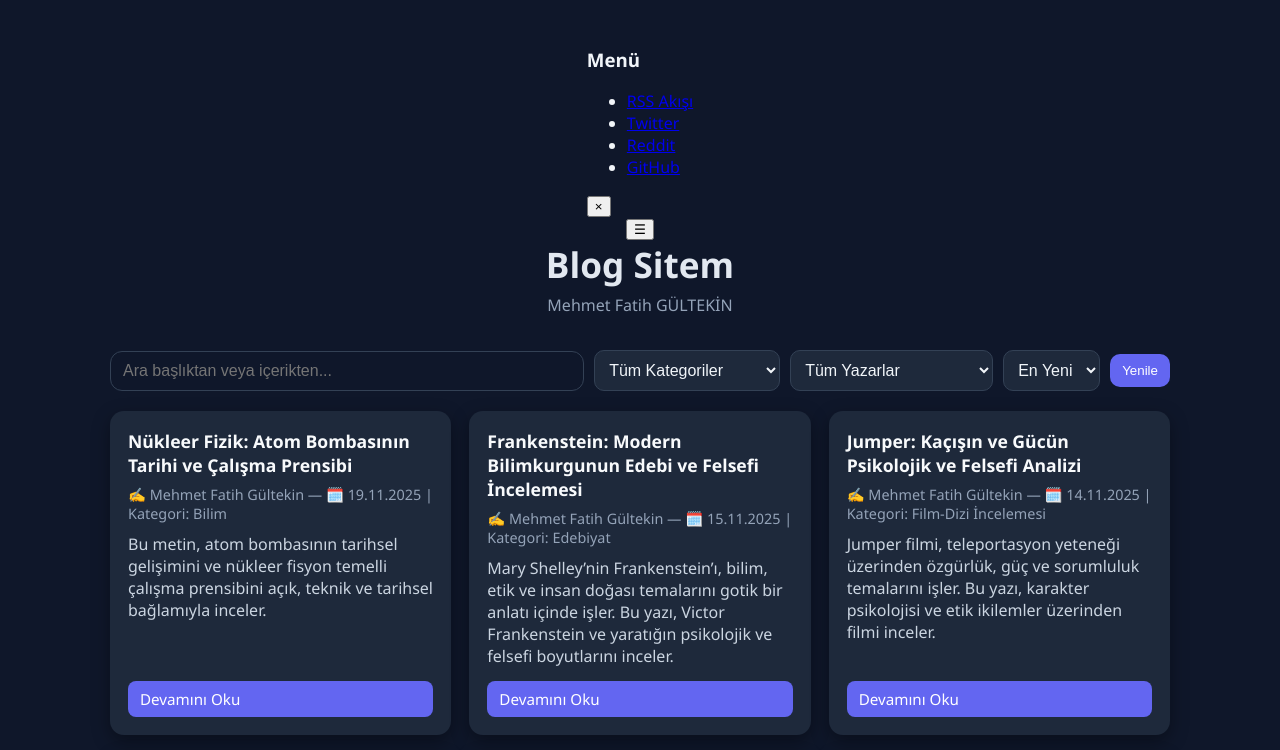
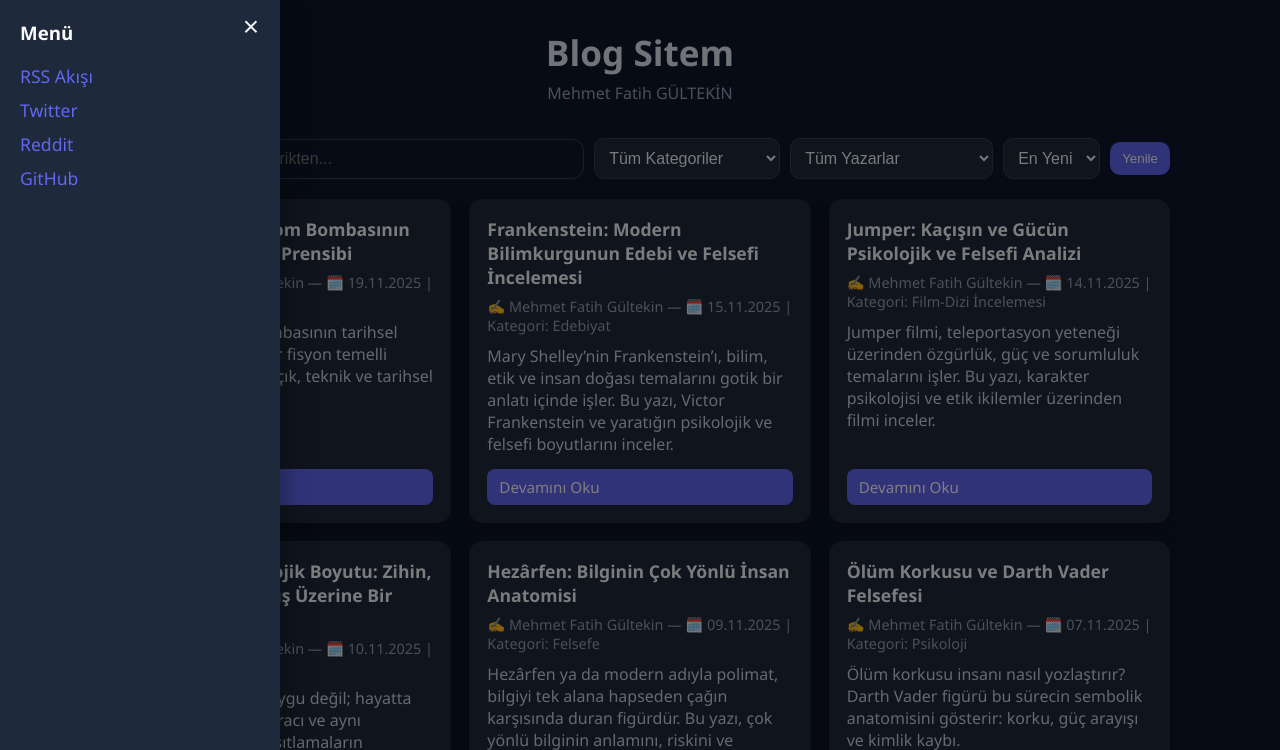
Before and after one commit to Lifantel/Blog, a plain HTML site: page index.html in a window 1280 px wide. Both pictures are taken after a click on the button "Menüyü aç". Shown: the top 750 px of the page. Drawn offline with Linux system fonts and the light colour scheme.

Commit message:
Add files via upload

```diff
--- a/script.js
+++ b/script.js
@@ -5,6 +5,13 @@ const categoryEl = document.getElementById('category');
 const authorEl = document.getElementById('author');
 const sortEl = document.getElementById('sort');
 const refreshBtn = document.getElementById('refreshBtn');
+
+// --- YAN PANEL İÇİN YENİ EKLENEN SEÇİCİLER ---
+const menuToggleBtn = document.getElementById('menu-toggle');
+const closeMenuBtn = document.getElementById('close-menu');
+const sidebar = document.getElementById('sidebar');
+const overlay = document.getElementById('overlay');
+// --- EKLENTİ SONU ---
 
 let allBlogs = [];
 let activeAuthor = '';
@@ -76,6 +83,19 @@ function escapeHtml(str) {
     .replace(/'/g, '&#039;');
 }
 
+// --- YAN PANEL İÇİN YENİ EKLENEN FONKSİYONLAR ---
+function openSidebar() {
+  if (sidebar) sidebar.classList.add('open');
+  if (overlay) overlay.classList.add('open');
+}
+
+function closeSidebar() {
+  if (sidebar) sidebar.classList.remove('open');
+  if (overlay) overlay.classList.remove('open');
+}
+// --- EKLENTİ SONU ---
+
+
 async function init() {
   try {
     const blogs = await fetchBlogs();
@@ -112,7 +132,7 @@ async function init() {
     // İlk render
     renderCards(allBlogs, '');
 
-    // Eventler
+    // Eventler (Mevcut eventler)
     searchEl.addEventListener('input', e => renderCards(allBlogs, e.target.value));
     categoryEl.addEventListener('change', () => renderCards(allBlogs, searchEl.value));
     authorEl.addEventListener('change', () => {
@@ -131,6 +151,18 @@ async function init() {
       }
     });
 
+    // --- YAN PANEL İÇİN YENİ EKLENEN EVENTLER ---
+    if (menuToggleBtn) {
+      menuToggleBtn.addEventListener('click', openSidebar);
+    }
+    if (closeMenuBtn) {
+      closeMenuBtn.addEventListener('click', closeSidebar);
+    }
+    if (overlay) {
+      overlay.addEventListener('click', closeSidebar);
+    }
+    // --- EKLENTİ SONU ---
+
   } catch (err) {
     console.error(err);
     listEl.innerHTML = `<p style="padding:12px;color:#ef4444">Hata: ${escapeHtml(err.message)}</p>`;
--- a/style.css
+++ b/style.css
@@ -17,7 +17,14 @@ body{
   padding:28px;
 }
 
-.site-header{ text-align:center; margin-bottom:18px; }
+/* --- .site-header kuralı GÜNCELLENDİ --- */
+.site-header{
+  text-align:center;
+  margin-bottom:18px;
+  position: relative; /* Butonu konumlandırmak için */
+  width:100%;
+  max-width:1060px; /* Diğer içerikle (controls) aynı hizada olsun */
+}
 .site-header h1{ font-size:2.2rem; margin:0; color:#e2e8f0; }
 .subtitle{ color:var(--muted); margin-top:6px; }
 
@@ -132,3 +139,105 @@ body{
   #author,
   #sort{ width:100% }
 }
+
+/* --- YENİ EKLENEN YAN PANEL (SIDEBAR) STİLLERİ --- */
+
+/* Hamburger Menü Butonu */
+.menu-btn {
+  position: absolute;
+  left: 0; /* Header'ın soluna yasla */
+  top: 50%;
+  transform: translateY(-50%);
+  font-size: 1.8rem; /* İkon boyutu */
+  background: none;
+  border: none;
+  cursor: pointer;
+  color: #f1f5f9; /* Açık yazı rengi */
+  padding: 10px; /* Tıklama alanını büyüt */
+  line-height: 1;
+  z-index: 10; /* Başlığın önünde */
+}
+.menu-btn:hover {
+  color: var(--accent); /* Temanızın vurgu rengi */
+}
+
+/* Yan Panelin Kendisi (Başlangıçta gizli) */
+.sidebar {
+  position: fixed; /* Ekranda sabit kalır */
+  top: 0;
+  left: 0;
+  height: 100vh; /* Tüm ekran yüksekliği */
+  width: 280px; /* Panel genişliği */
+  background-color: var(--card); /* TEMANIZA UYARLANDI */
+  box-shadow: 0 8px 28px rgba(0,0,0,0.4); /* TEMANIZA UYARLANDI */
+  padding: 20px;
+  z-index: 1000; /* Diğer her şeyin önünde */
+
+  /* HAREKET VE GİZLEME */
+  transform: translateX(-100%); /* Ekranın solundan dışarı taşır */
+  transition: transform 0.3s ease-in-out; /* Yumuşak açılış/kapanış */
+}
+
+/* Yan Panel AÇIK Durumu */
+.sidebar.open {
+  transform: translateX(0); /* Ekranın içine geri getirir (görünür yapar) */
+}
+
+/* Panel İçeriği */
+.sidebar h3 {
+  margin-top: 0;
+  color: #f8fafc; /* Başlık rengi */
+}
+.sidebar ul {
+  list-style: none;
+  padding: 0;
+}
+.sidebar ul li {
+  margin-bottom: 10px;
+}
+.sidebar ul li a {
+  text-decoration: none;
+  color: var(--accent); /* TEMANIZA UYARLANDI */
+  font-size: 1.1em;
+}
+.sidebar ul li a:hover {
+  text-decoration: underline;
+}
+
+/* Kapatma Butonu (X) */
+.close-btn {
+  position: absolute;
+  top: 10px;
+  right: 15px;
+  font-size: 28px;
+  background: none;
+  border: none;
+  cursor: pointer;
+  color: #f1f5f9; /* Açık yazı rengi */
+}
+.close-btn:hover {
+  color: var(--muted);
+}
+
+
+/* Arka Plan Karartma (Overlay) */
+.overlay {
+  position: fixed;
+  top: 0;
+  left: 0;
+  width: 100%;
+  height: 100%;
+  background-color: rgba(0, 0, 0, 0.5); /* Siyah overlay koyu temada da çalışır */
+  z-index: 999; /* Panelin arkasında, sitenin önünde */
+
+  /* Başlangıçta gizli */
+  opacity: 0;
+  visibility: hidden;
+  transition: opacity 0.3s ease, visibility 0.3s;
+}
+
+/* Overlay AÇIK Durumu */
+.overlay.open {
+  opacity: 1;
+  visibility: visible;
+}
```
